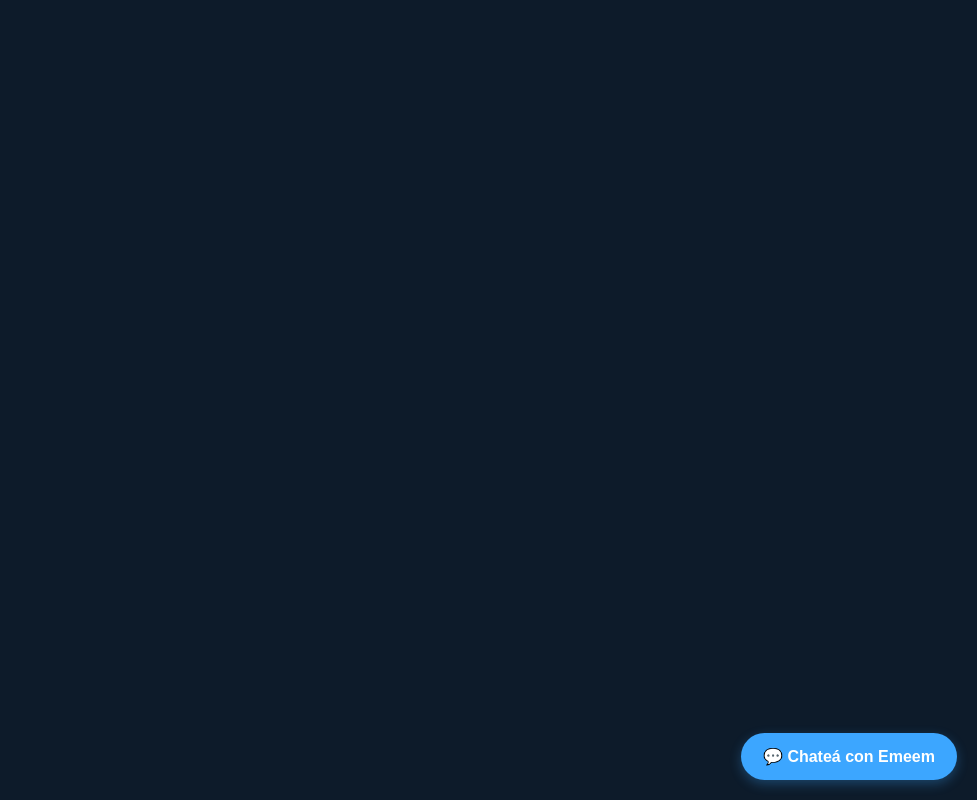
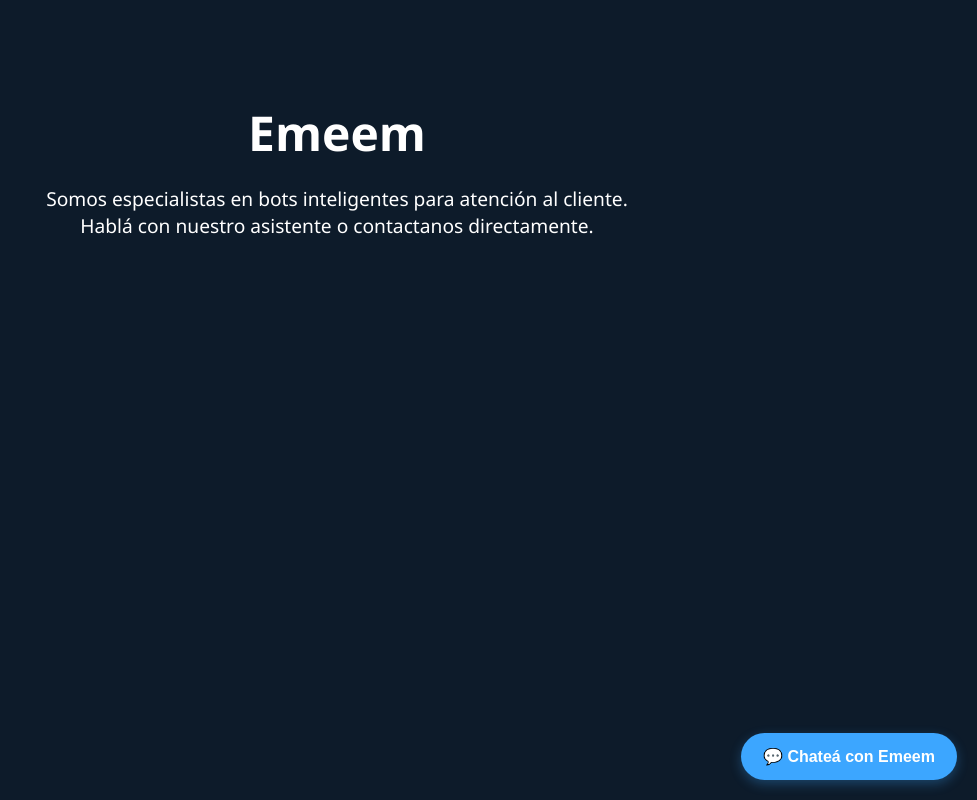
Before and after one commit to DaroXen/bot, a plain HTML site: page index.html in a window 1280 px wide. Shown: the whole page, without its empty margins (303-1280 px from the left). Drawn offline with Linux system fonts and the light colour scheme.

Commit message:
Update index.html

```diff
--- a/index.html
+++ b/index.html
@@ -6,7 +6,23 @@
   <meta name="viewport" content="width=device-width, initial-scale=1.0"/>
   <title>Chatbot Emeem</title>
   <style>
-    body { margin: 0; font-family: 'Segoe UI', sans-serif; background: #0d1b2a; }
+    body { margin: 0; font-family: 'Segoe UI', sans-serif; background: #0d1b2a; color: white; }
+
+    section {
+      padding: 60px 20px;
+      text-align: center;
+    }
+
+    h1 {
+      font-size: 3em;
+      margin-bottom: 20px;
+    }
+
+    p {
+      max-width: 600px;
+      margin: auto;
+      font-size: 1.2em;
+    }
 
     #m-btn {
       position: fixed; bottom: 20px; right: 20px;
@@ -81,6 +97,12 @@
 </head>
 <body>
 
+<section>
+  <h1>Emeem</h1>
+  <p>Somos especialistas en bots inteligentes para atención al cliente.<br>
+     Hablá con nuestro asistente o contactanos directamente.</p>
+</section>
+
 <button id="m-btn">💬 Chateá con Emeem</button>
 
 <div id="m-box" style="display: none; flex-direction: column;">
```
